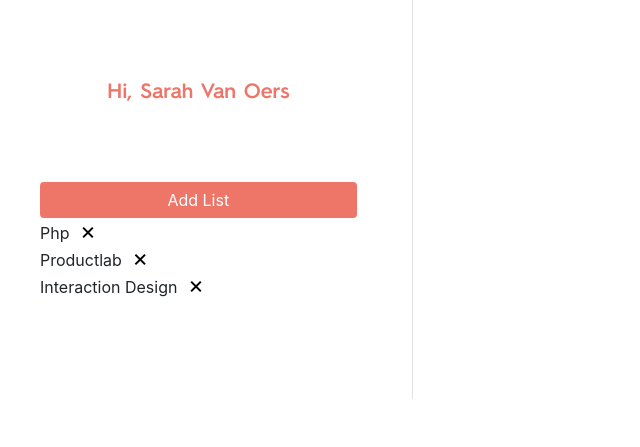
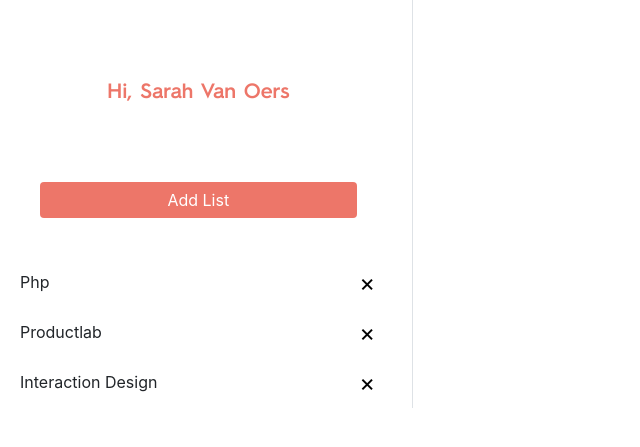
Before and after one commit to sarahvanoers/Todo_application, a PHP site: page /home.php in a window 1280 px wide. Shown: the part 111-558 px from the top of the page, without its empty margins (0-640 px from the left). Run offline with PHP 8.4, Linux system fonts and the light colour scheme; some libraries are stand-ins or nearby versions; some web fonts are replaced.

Commit message:
add list done

```diff
--- a/css/style.css
+++ b/css/style.css
@@ -150,6 +150,13 @@
         HOME: LEFT
 -------------------------------
 */
+.row {
+    width: 100%;
+    float: left;
+}
+.left {
+    width: 40%;
+}
 .username{
     font-family: 'hurme_geometric_sans_2SBd';
     color: #ed7669;
@@ -159,13 +166,6 @@
     display: block;
     text-align: center;
 
-}
-.row {
-    width: 100%;
-    float: left;
-}
-.left {
-    width: 40%;
 }
 .ListBtn {
         width: 80%;
@@ -179,6 +179,11 @@
 li {
     list-style-type: none;
 }
+
+.list {
+    margin-top: 10%;
+
+}
 .deleteList {
     font-size: 1.5rem;
     font-weight: 400;
@@ -188,6 +193,10 @@
     background: none;
     border: none;
     cursor: pointer;
+    padding-left: 20%;
+}
+.listAlign {
+    float: right;
 }
 /*
 -------------------------------
@@ -198,7 +207,7 @@
     width: 60%;
     border-color: #7d797b;
     border-right-width: 7px;
-    height: 400px;
+    height: auto;
 }
 /*
 -------------------------------
--- a/home.php
+++ b/home.php
@@ -68,11 +68,12 @@
             <div class="col-4 left">
                 <h1 class=username>Hi, Sarah Van Oers</h1>
                 <input type="submit" class="btn btn-secondary ListBtn" value="Add List"></input>
-                <ul>
-                    <li>Php  <input type="submit" class="deleteList" value="&times;"></input></li>
-                    <li>Productlab <input type="submit" class="deleteList" value="&times;"></input></li>
-                    <li>Interaction Design <input type="submit" class="deleteList" value="&times;"></input></li>
+                <ul class="list-group list-group-flush list">
+                    <li class="list-group-item">Php <span class="listAlign"><input type="submit" class="deleteList" value="&times;"></span></li>
+                    <li class="list-group-item">Productlab <span class="listAlign"><input type="submit" class="deleteList" value="&times;"></span></li>
+                    <li class="list-group-item">Interaction Design <span class="listAlign"><input type="submit" class="deleteList" value="&times;"></span></li>
                 </ul>
+
 
             </div>
             <div class="col-8 right border-left">
```
